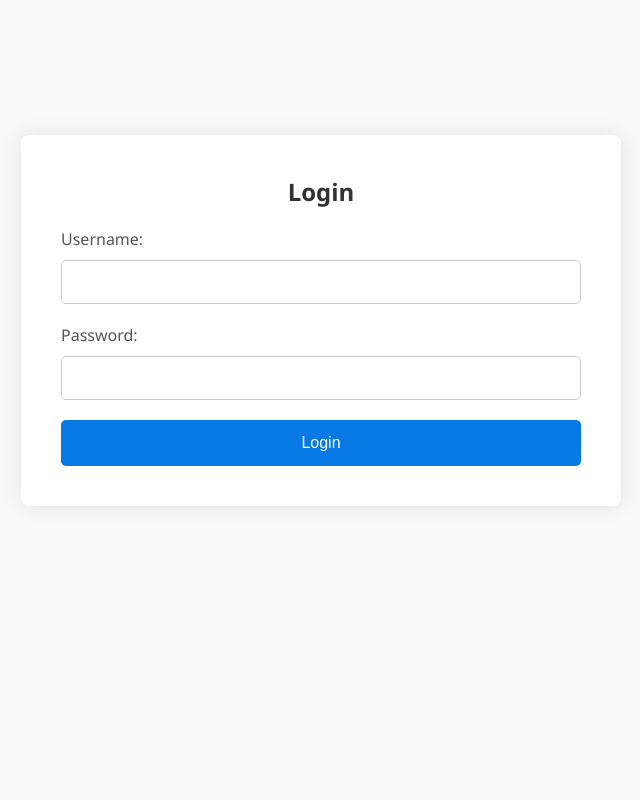
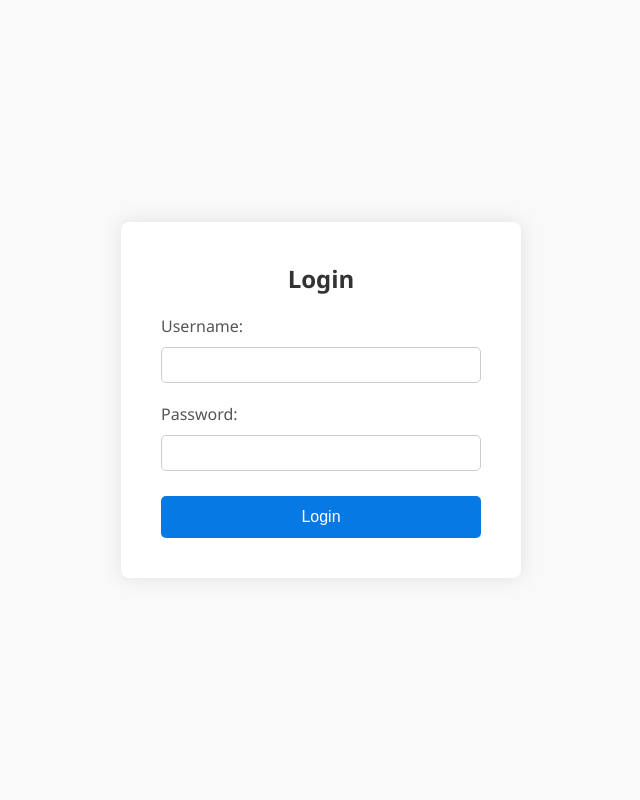
Before and after one commit to handikatriarlan/cerita-si3, a PHP site: page /login.php in a window 1280 px wide. Shown: the whole page, without its empty margins (319-959 px from the left). Run offline with PHP 8.4, Linux system fonts and the light colour scheme.

Commit message:
add login style

```diff
--- a/assets/css/style.css
+++ b/assets/css/style.css
@@ -309,7 +309,7 @@ td img {
     display: flex;
     justify-content: center;
     align-items: center;
-    min-height: 80vh;
+    min-height: 100vh;
 }
 
 .login-form {
@@ -318,7 +318,7 @@ td img {
     border-radius: 8px;
     box-shadow: 0 0 20px rgba(0, 0, 0, 0.1);
     width: 100%;
-    max-width: 600px;
+    max-width: 400px;
 }
 
 .login-form h2 {
@@ -341,7 +341,7 @@ td img {
 
 .login-form input[type="text"],
 .login-form input[type="password"] {
-    padding: 12px;
+    padding: 8px;
     margin-bottom: 20px;
     border-radius: 5px;
     border: 1px solid #ccc;
@@ -349,7 +349,8 @@ td img {
 }
 
 .login-form input[type="submit"] {
-    padding: 14px;
+    margin-top: 5px;
+    padding: 12px;
     background-color: #0779e4;
     color: #fff;
     border: none;
```
